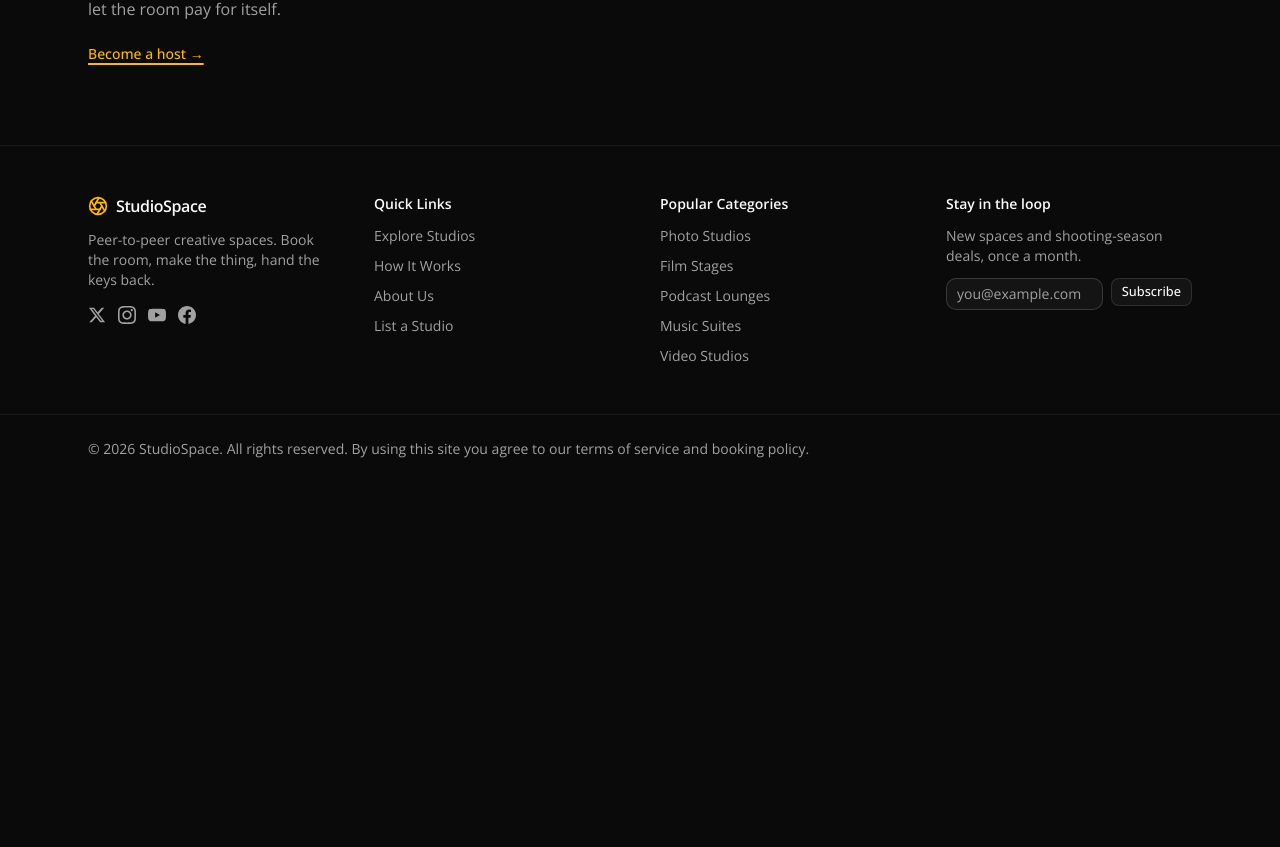
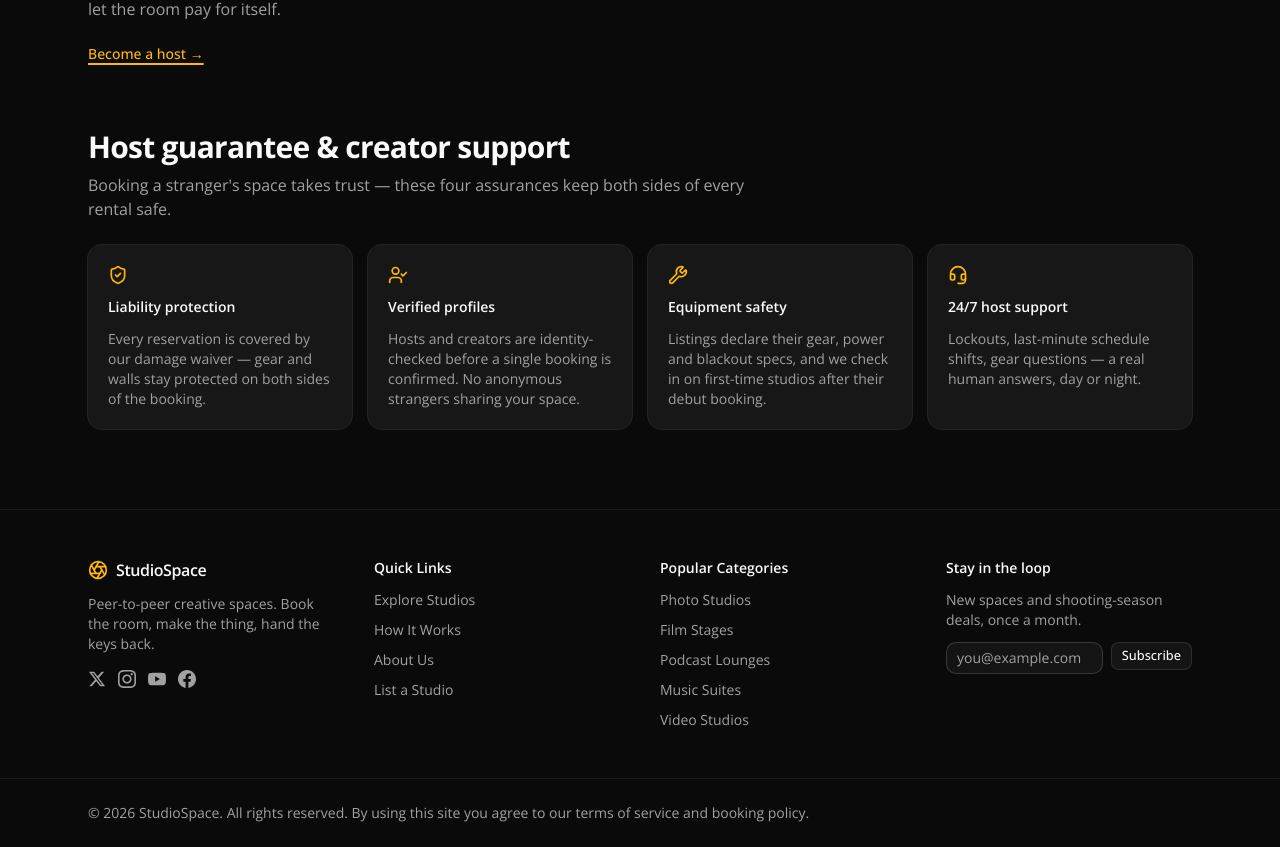
Before and after one commit to mdnaimhasanofficial-glitch/Studio-Space, a Next.js app: page / in a window 1280 px wide. Shown: the part 3951-4798 px from the top of the page. Before the commit the page ends 4434 px from the top, so only its background shows below. Built offline with nearby package versions, Linux system fonts and the light colour scheme; no server answers.

Commit message:
About: Host Guarantee & Creator Support section
four assurance cards — liability protection, verified profiles, equipment safety and 24/7 host support — under the existing platform stats

```diff
--- a/src/components/home/about.tsx
+++ b/src/components/home/about.tsx
@@ -1,8 +1,39 @@
+import { Headset, ShieldCheck, UserCheck, Wrench, type LucideIcon } from "lucide-react";
+
+import { Card, CardContent } from "@/components/ui/card";
+
 const stats = [
   { value: "200+", label: "verified spaces" },
   { value: "12k", label: "hours booked" },
   { value: "4.9", label: "average rating" },
 ] as const;
+
+const assurances: { icon: LucideIcon; title: string; description: string }[] = [
+  {
+    icon: ShieldCheck,
+    title: "Liability protection",
+    description:
+      "Every reservation is covered by our damage waiver — gear and walls stay protected on both sides of the booking.",
+  },
+  {
+    icon: UserCheck,
+    title: "Verified profiles",
+    description:
+      "Hosts and creators are identity-checked before a single booking is confirmed. No anonymous strangers sharing your space.",
+  },
+  {
+    icon: Wrench,
+    title: "Equipment safety",
+    description:
+      "Listings declare their gear, power and blackout specs, and we check in on first-time studios after their debut booking.",
+  },
+  {
+    icon: Headset,
+    title: "24/7 host support",
+    description:
+      "Lockouts, last-minute schedule shifts, gear questions — a real human answers, day or night.",
+  },
+];
 
 export function About() {
   return (
@@ -44,6 +75,30 @@ export function About() {
           ))}
         </dl>
       </div>
+
+      {/* Host Guarantee & Creator Support */}
+      <div className="mt-16 space-y-6">
+        <div className="space-y-2">
+          <h3 className="text-2xl font-bold tracking-tight md:text-3xl">
+            Host guarantee & creator support
+          </h3>
+          <p className="max-w-2xl text-muted-foreground">
+            Booking a stranger&apos;s space takes trust — these four assurances
+            keep both sides of every rental safe.
+          </p>
+        </div>
+        <div className="grid gap-4 sm:grid-cols-2 lg:grid-cols-4">
+          {assurances.map((item) => (
+            <Card key={item.title} className="h-full gap-3 p-5">
+              <item.icon className="size-5 text-primary" aria-hidden />
+              <p className="font-semibold">{item.title}</p>
+              <p className="text-sm text-muted-foreground">
+                {item.description}
+              </p>
+            </Card>
+          ))}
+        </div>
+      </div>
     </section>
   );
 }
```
